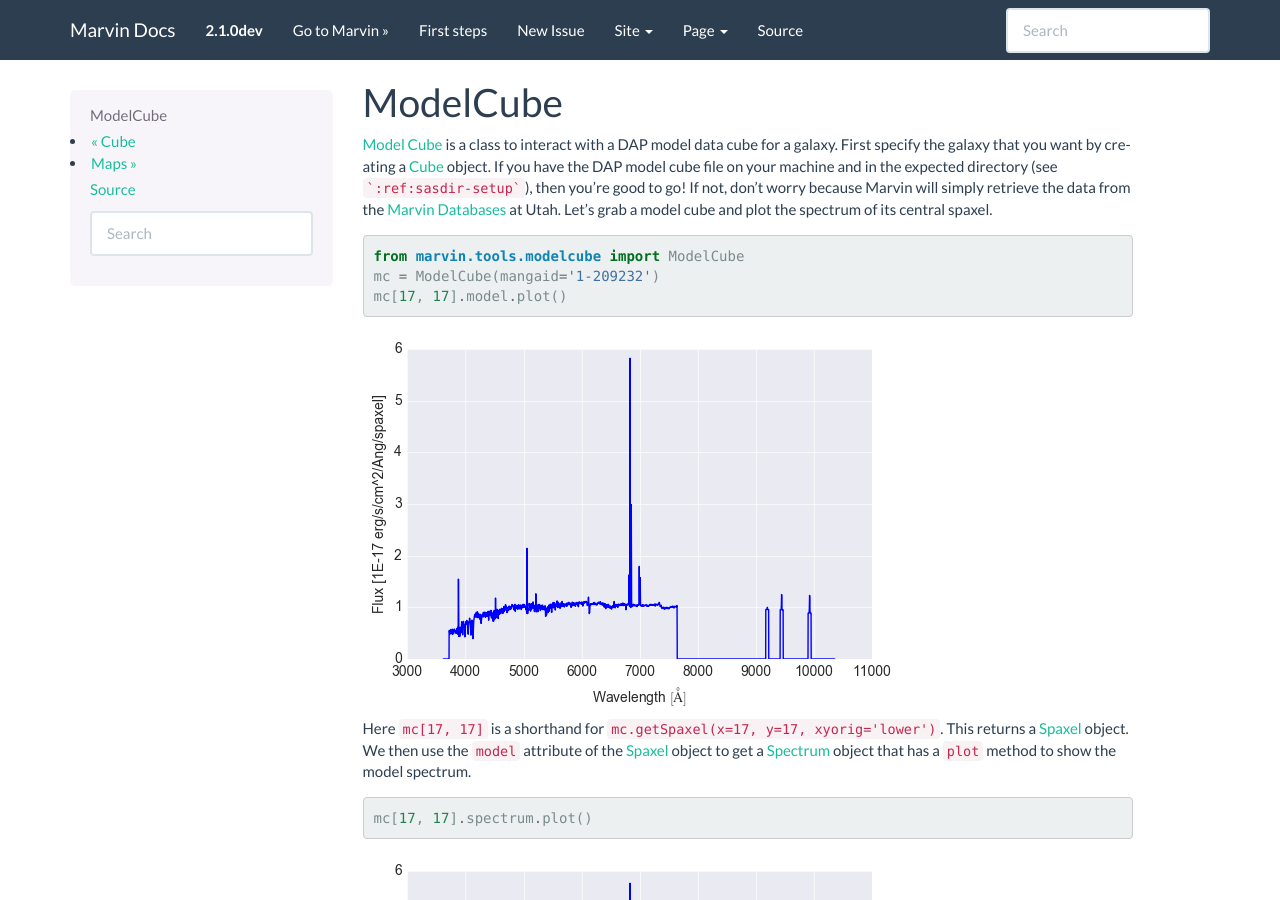
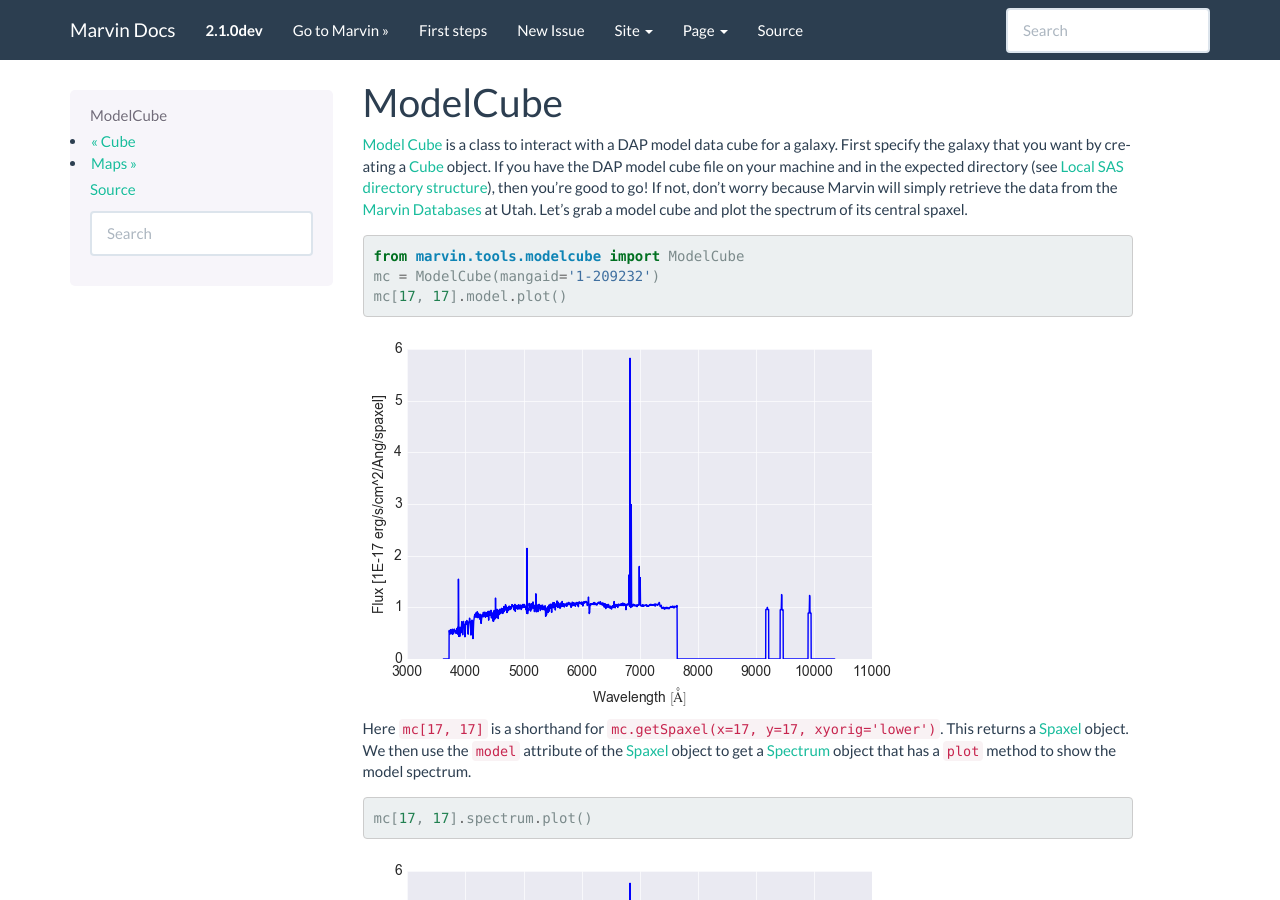
Before and after one commit to sdss/marvin, a Sphinx documentation site: the page built from docs/sphinx/tools/modelcube.rst, in a window 1280 px wide and 900 px high. Built offline with Sphinx 7.4.7, drawn with Linux system fonts in a browser that asks for light colours; pages that are not in the unit, such as notebooks, are missing from menus; the version number is read from the project's files by our own code.

Commit message:
fixes placeholders

````diff
--- a/docs/sphinx/tools/maps.rst
+++ b/docs/sphinx/tools/maps.rst
@@ -30,9 +30,7 @@ The DAP data is stored as 2-D arrays in the ``value``, ``ivar``, and ``mask`` at
     haflux.value
 
 
-.. TODO fix ref to marvin-visual-guide
-
-The beauty of Marvin is that you can link to other data about the same galaxy (``` :ref:`marvin-visual-guide` ```). Let's see the spectrum of the central spaxel (x=17, y=17).
+The beauty of Marvin is that you can link to other data about the same galaxy (see :ref:`visual-guide`). Let's see the spectrum of the central spaxel (x=17, y=17).
 
 ::
 
--- a/docs/sphinx/tools/modelcube.rst
+++ b/docs/sphinx/tools/modelcube.rst
@@ -3,7 +3,7 @@
 ModelCube
 =========
 
-:ref:`marvin-tools-modelcube` is a class to interact with a DAP model data cube for a galaxy. First specify the galaxy that you want by creating a :ref:`marvin-tools-cube` object. If you have the DAP model cube file on your machine and in the expected directory (see ```:ref:sasdir-setup```), then you're good to go! If not, don't worry because Marvin will simply retrieve the data from the :ref:`marvin-databases` at Utah. Let's grab a model cube and plot the spectrum of its central spaxel.
+:ref:`marvin-tools-modelcube` is a class to interact with a DAP model data cube for a galaxy. First specify the galaxy that you want by creating a :ref:`marvin-tools-cube` object. If you have the DAP model cube file on your machine and in the expected directory (see :ref:`marvin-sasdir`), then you're good to go! If not, don't worry because Marvin will simply retrieve the data from the :ref:`marvin-databases` at Utah. Let's grab a model cube and plot the spectrum of its central spaxel.
 
 ::
 
````
